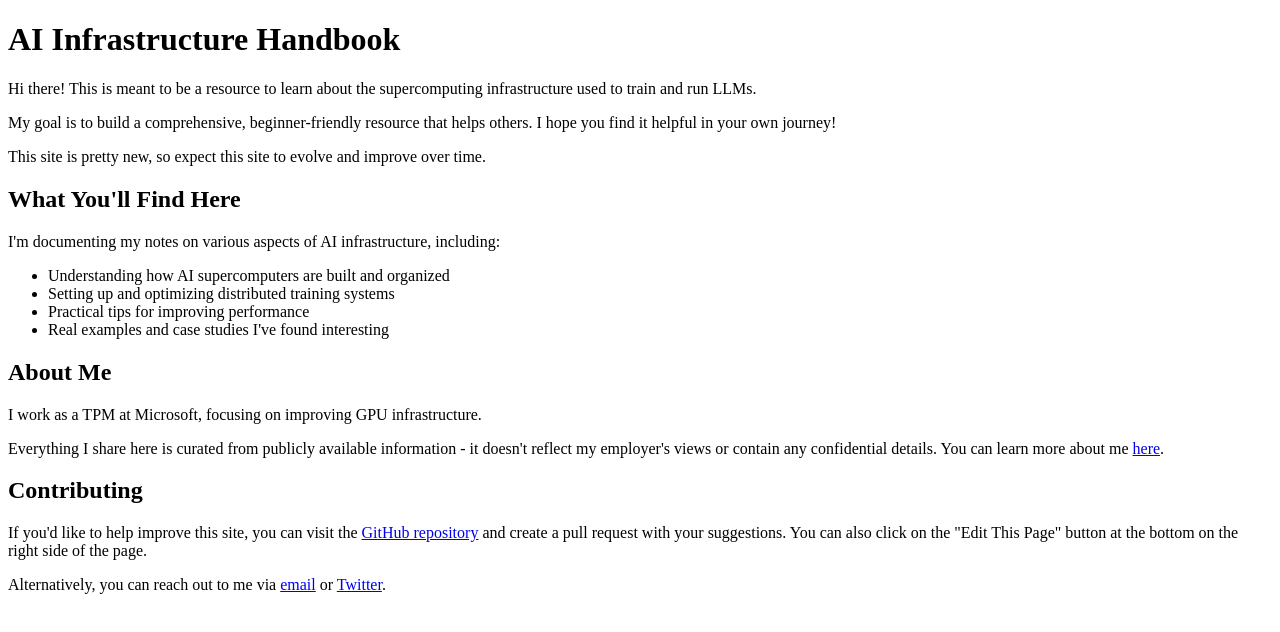
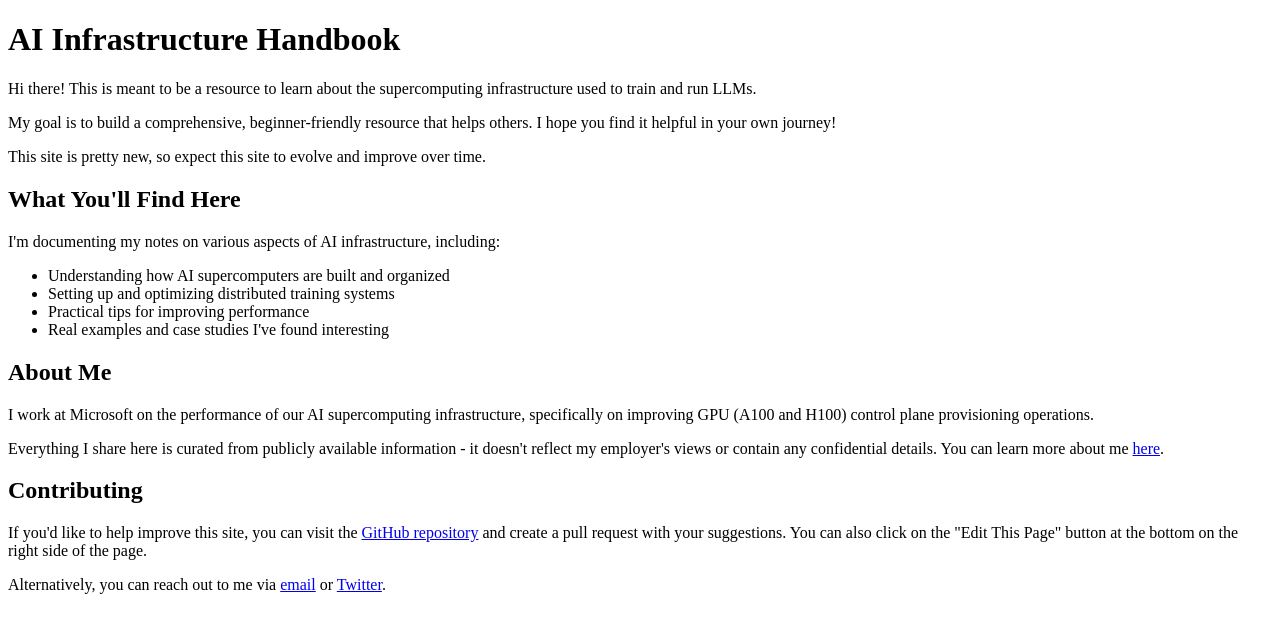
Before and after one commit to sajjad2881/infra-handbook, a Next.js app: page / in a window 1280 px wide. Shown: the top 632 px of the page. Built offline with nearby package versions, Linux system fonts and the light colour scheme.

Commit message:
vercel analytics

```diff
--- a/package.json
+++ b/package.json
@@ -20,6 +20,7 @@
   "dependencies": {
     "@react-pdf-viewer/core": "^3.12.0",
     "@react-pdf-viewer/default-layout": "^3.12.0",
+    "@vercel/analytics": "^1.4.1",
     "next": "^13.0.6",
     "nextra": "^2.2.14",
     "nextra-theme-docs": "^2.2.14",
--- a/pages/_app.js
+++ b/pages/_app.js
@@ -1,5 +1,11 @@
 import '../styles/tooltip.css'
+import { Analytics } from '@vercel/analytics/react';
 
 export default function App({ Component, pageProps }) {
-  return <Component {...pageProps} />
+  return (
+    <>
+      <Component {...pageProps} />
+      <Analytics />
+    </>
+  );
 }
--- a/pages/index.mdx
+++ b/pages/index.mdx
@@ -18,7 +18,7 @@ I'm documenting my notes on various aspects of AI infrastructure, including:
 
 ## About Me
 
-I work as a TPM at Microsoft, focusing on improving GPU infrastructure.
+I work at Microsoft on the performance of our AI supercomputing infrastructure, specifically on improving GPU (A100 and H100) control plane provisioning operations.
 
 Everything I share here is curated from publicly available information - it doesn't reflect my employer's views or contain any confidential details. You can learn more about me [here](https://www.sajjadzafar.com).
 
```
Also changed, not shown: 1 other file (tests, documents, lock files or other folders).
